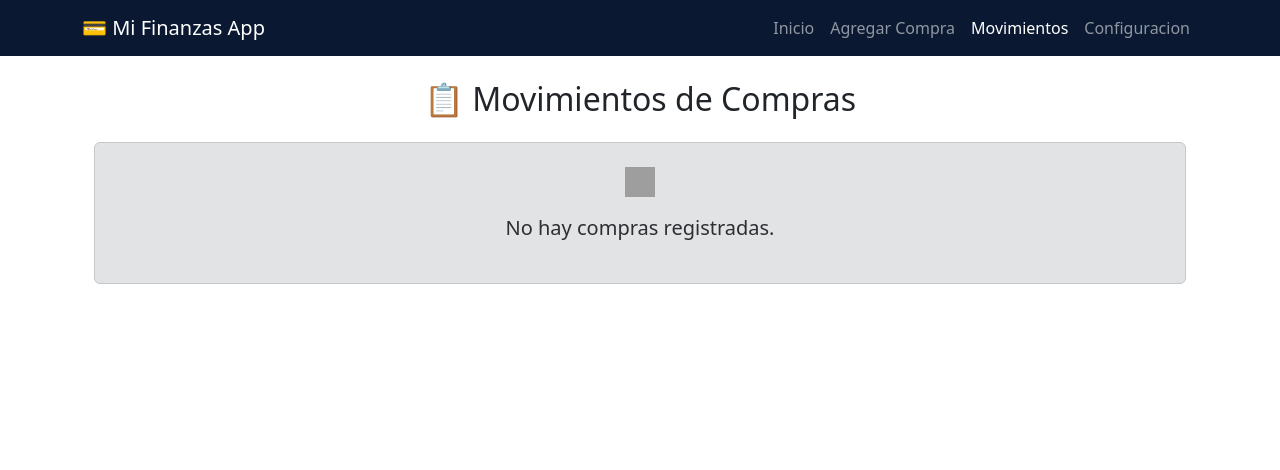
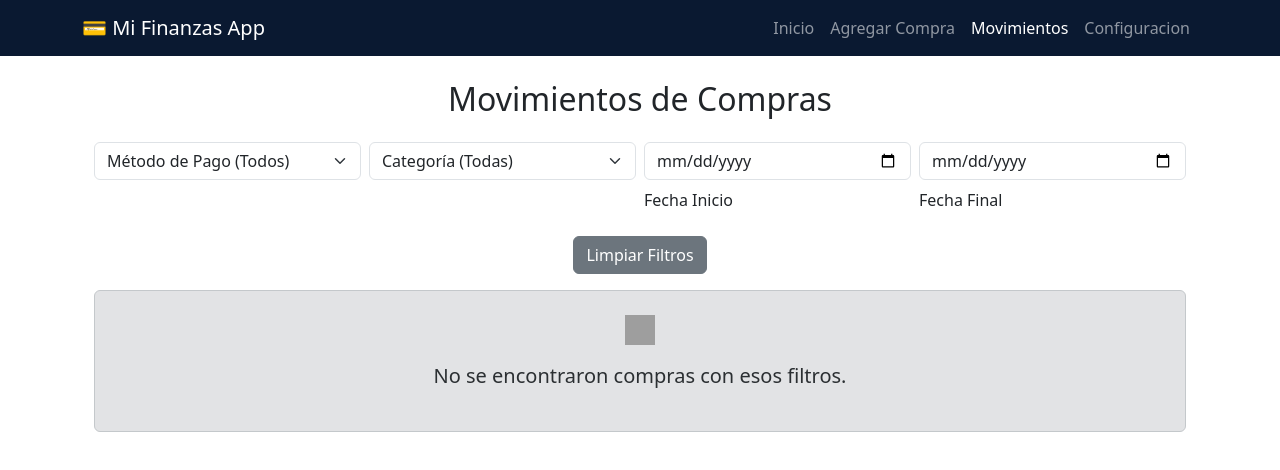
Before and after one commit to AngelAyonV/record-shopp-app, a React (Vite) app: page /movements in a window 1280 px wide. Shown: the top 470 px of the page. Built offline with nearby package versions, Linux system fonts and the light colour scheme; grey boxes are pictures that could not be loaded.

Commit message:
filtros de la tabla funcionando

```diff
--- a/src/ShoppingContext.jsx
+++ b/src/ShoppingContext.jsx
@@ -4,6 +4,15 @@ import React, { createContext, useReducer, useEffect } from 'react';
 const initialState = {
   movements: JSON.parse(localStorage.getItem('movements')) || [],
   selectedMovement: null,
+  payMethods: ['TDC NU', 'TDC ML', 'TDC BBVA', 'DEBITO BANCOPPEL', 'EFECTIVO'], // Métodos de pago
+  categories: [
+    'Supermercado',
+    'Farmacia',
+    'Viajes',
+    'Música',
+    'Electrónica',
+    'Restaurant',
+  ], //  Categorías
 };
 
 // Definir las acciones del reducer
--- a/src/pages/AddShopp.jsx
+++ b/src/pages/AddShopp.jsx
@@ -83,35 +83,34 @@ const AddShopp = () => {
           </div>
 
           <div className="mb-3">
-            <label className="form-label">Método de Pago:</label>
+            <label>Método de Pago:</label>
             <select
               name="metodoPago"
-              className="form-select"
               value={shop.metodoPago}
               onChange={handleChange}
+              className="form-select"
             >
-              <option value="TDC NU">TDC NU</option>
-              <option value="TDC ML">TDC ML</option>
-              <option value="TDC BBVA">TDC BBVA</option>
-              <option value="Débito BANCOPPEL">Débito BANCOPPEL</option>
-              <option value="Efectivo">Efectivo</option>
+              {state.payMethods.map((method) => (
+                <option key={method} value={method}>
+                  {method}
+                </option>
+              ))}
             </select>
           </div>
 
           <div className="mb-3">
-            <label className="form-label">Categoría:</label>
+            <label>Categoría:</label>
             <select
               name="categoria"
-              className="form-select"
               value={shop.categoria}
               onChange={handleChange}
+              className="form-select"
             >
-              <option value="Supermercado">Supermercado</option>
-              <option value="Farmacia">Farmacia</option>
-              <option value="Viajes">Viajes</option>
-              <option value="Música">Música</option>
-              <option value="Electrónica">Electrónica</option>
-              <option value="Restaurant">Restaurant</option>
+              {state.categories.map((category) => (
+                <option key={category} value={category}>
+                  {category}
+                </option>
+              ))}
             </select>
           </div>
 
--- a/src/pages/MovementsPage.jsx
+++ b/src/pages/MovementsPage.jsx
@@ -1,28 +1,130 @@
-import React, { useContext, useEffect } from 'react';
+import React, { useContext, useEffect, useState } from 'react';
 import { ShoppingContext } from '../ShoppingContext';
-import { useNavigate } from 'react-router-dom'; //  Para redirigir
+import { useNavigate } from 'react-router-dom';
+import { Table, Form, Button, Container, Row, Col } from 'react-bootstrap';
 
 const MovementsPage = () => {
   const { state, dispatch } = useContext(ShoppingContext);
+  const navigate = useNavigate();
 
-  // console log solo para checar los datos
+  // Log para verificar los datos
   useEffect(() => {
     console.log(state.movements);
   }, [state.movements]);
 
-  /* //  Para redirigir a la página de edición */
-  const navigate = useNavigate();
+  // Estados para los filtros
+  const [filterMethod, setFilterMethod] = useState(''); // Método de pago
+  const [filterCategory, setFilterCategory] = useState(''); // Categoría
+  const [filterStartDate, setFilterStartDate] = useState(''); // Fecha inicial
+  const [filterEndDate, setFilterEndDate] = useState(''); // Fecha final
 
+  // Filtrar movimientos
+  const filteredMovements = state.movements.filter((movement) => {
+    const matchesMethod = filterMethod
+      ? movement.metodoPago === filterMethod
+      : true;
+    const matchesCategory = filterCategory
+      ? movement.categoria === filterCategory
+      : true;
+
+    const movementDate = new Date(movement.fecha);
+    const startDate = filterStartDate ? new Date(filterStartDate) : null;
+    const endDate = filterEndDate ? new Date(filterEndDate) : null;
+
+    const matchesDate =
+      (!startDate || movementDate >= startDate) &&
+      (!endDate || movementDate <= endDate);
+
+    return matchesMethod && matchesCategory && matchesDate;
+  });
+
+  // Limpiar filtros
+  const clearFilters = () => {
+    setFilterMethod('');
+    setFilterCategory('');
+    setFilterStartDate('');
+    setFilterEndDate('');
+  };
+
+  // Redirigir a edición
   const handleEdit = (movement) => {
-    dispatch({ type: 'SET_EDIT_SHOP', payload: movement }); // 🆕 Guardar en el contexto
-    navigate('/addshop'); // 🆕 Redirigir al formulario de agregar compra
+    dispatch({ type: 'SET_EDIT_SHOP', payload: movement });
+    navigate('/addshop');
   };
 
   return (
-    <div className="container mt-4">
-      <h2 className="text-center mb-4">📋 Movimientos de Compras</h2>
+    <Container>
+      <h2 className="text-center my-4">Movimientos de Compras</h2>
 
-      {state.movements.length === 0 ? (
+      {/* FILTROS */}
+      <Row className="mb-3 g-2">
+        <Col md={3}>
+          <Form.Select
+            value={filterMethod}
+            onChange={(e) => setFilterMethod(e.target.value)}
+          >
+            <option value="">Método de Pago (Todos)</option>
+            {state.payMethods.map((method) => (
+              <option key={method} value={method}>
+                {method}
+              </option>
+            ))}
+          </Form.Select>
+        </Col>
+
+        <Col md={3}>
+          <Form.Select
+            value={filterCategory}
+            onChange={(e) => setFilterCategory(e.target.value)}
+          >
+            <option value="">Categoría (Todas)</option>
+            {state.categories.map((category) => (
+              <option key={category} value={category}>
+                {category}
+              </option>
+            ))}
+          </Form.Select>
+        </Col>
+
+        <Col md={3}>
+          <Form.Group controlId="filterStartDate">
+            <div className="input-group">
+              <Form.Control
+                type="date"
+                value={filterStartDate}
+                onChange={(e) => setFilterStartDate(e.target.value)}
+                className="form-control"
+              />
+            </div>
+            <Form.Label className="my-2">Fecha Inicio</Form.Label>
+          </Form.Group>
+        </Col>
+
+        <Col md={3}>
+          <Form.Group controlId="filterEndDate">
+            <div className="input-group">
+              <Form.Control
+                type="date"
+                value={filterEndDate}
+                onChange={(e) => setFilterEndDate(e.target.value)}
+                className="form-control"
+              />
+            </div>
+            <Form.Label className="my-2">Fecha Final</Form.Label>
+          </Form.Group>
+        </Col>
+      </Row>
+
+      <Row className="mb-3">
+        <Col className="text-center">
+          <Button variant="secondary" onClick={clearFilters}>
+            Limpiar Filtros
+          </Button>
+        </Col>
+      </Row>
+
+      {/* TABLA RESPONSIVA */}
+      {filteredMovements.length === 0 ? (
         <div className="alert alert-secondary text-center py-4">
           <img
             src="https://img.icons8.com/color/48/nothing-found.png"
@@ -31,44 +133,57 @@ const MovementsPage = () => {
             height="30"
             className="mb-3"
           />
-          <p className="fs-5 fw-light">No hay compras registradas.</p>
+          <p className="fs-5 fw-light">
+            No se encontraron compras con esos filtros.
+          </p>
         </div>
       ) : (
-        <ul className="list-group">
-          {state.movements.map((movement) => (
-            <li
-              key={movement.id}
-              className="list-group-item d-flex justify-content-between align-items-center"
+        <Table striped bordered hover responsive="sm">
+          <thead className="table-dark">
+            <tr>
+              <th>#</th>
+              <th>Asunto</th>
+              <th>Método de Pago</th>
+              <th>Categoría</th>
+              <th>Monto</th>
+              <th>Fecha</th>
+              <th>Acciones</th>
+            </tr>
+          </thead>
+          <tbody>
+            {filteredMovements.map((movement, index) => (
+              <tr key={movement.id}>
+                <td>{index + 1}</td>
+                <td>{movement.asunto}</td>
+                <td>{movement.metodoPago}</td>
+                <td>{movement.categoria}</td>
+                <td>${parseFloat(movement.monto || 0).toFixed(2)}</td>
+                <td>{movement.fecha}</td>
+                <td className="text-center">
+                  <Button
+                    variant="primary"
+                    size="sm"
+                    className="me-2"
+                    onClick={() => handleEdit(movement)}
                   >
-              <div>
-                <strong>{movement.asunto}</strong> <br />
-                <span className="text-muted">
-                  {movement.metodoPago} | {movement.categoria} | 💰{' '}
-                  <strong>${parseFloat(movement.monto || 0).toFixed(2)}</strong>
-                  {'  '}| 📅 {movement.fecha}
-                </span>
-              </div>
-              <div className="d-flex justify-content-end mt-3">
-                <button
-                  className="btn btn-danger btn-sm mx-1"
+                    Editar
+                  </Button>
+                  <Button
+                    variant="danger"
+                    size="sm"
                     onClick={() =>
                       dispatch({ type: 'REMOVE_SHOP', payload: movement.id })
                     }
                   >
-                  ❌ Eliminar
-                </button>
-                <button
-                  className="btn btn-primary btn-sm mx-0"
-                  onClick={() => handleEdit(movement)}
-                >
-                  ✏️ Editar
-                </button>
-              </div>
-            </li>
+                    Eliminar
+                  </Button>
+                </td>
+              </tr>
             ))}
-        </ul>
+          </tbody>
+        </Table>
       )}
-    </div>
+    </Container>
   );
 };
 
```
Lines whose indentation alone changed are shown as unchanged.
